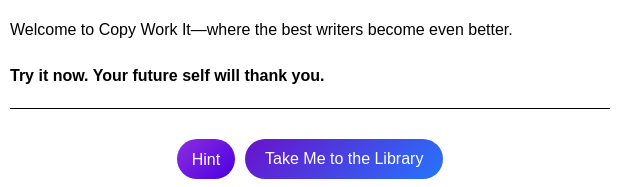
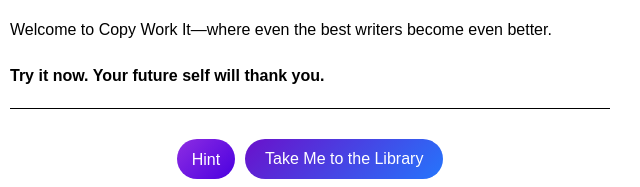
Before and after one commit to jaronow22/josharonow, a plain HTML site: page index.html in a window 1280 px wide. Shown: the part 2087-2274 px from the top of the page, 330-970 px from the left. Drawn offline with Linux system fonts and the light colour scheme.

Commit message:
Update index.html

```diff
--- a/index.html
+++ b/index.html
@@ -248,7 +248,7 @@
         <p>The heroes of the past did it, and now it’s your turn. All it takes is a bit of your time, a willingness to learn, and a platform that makes it easy.</p>
         <p>So why wait?</p>
         <p>Dive in, start copying, and watch as your words transform into something extraordinary. The legends of tomorrow start with the practice of today.</p>
-        <p>Welcome to Copy Work It—where the best writers become even better.</p>
+        <p>Welcome to Copy Work It—where even the best writers become even better.</p>
         <p><strong>Try it now. Your future self will thank you.</strong></p>
 
         <div class="separator"></div> <!-- Black line separator before the buttons -->
```
